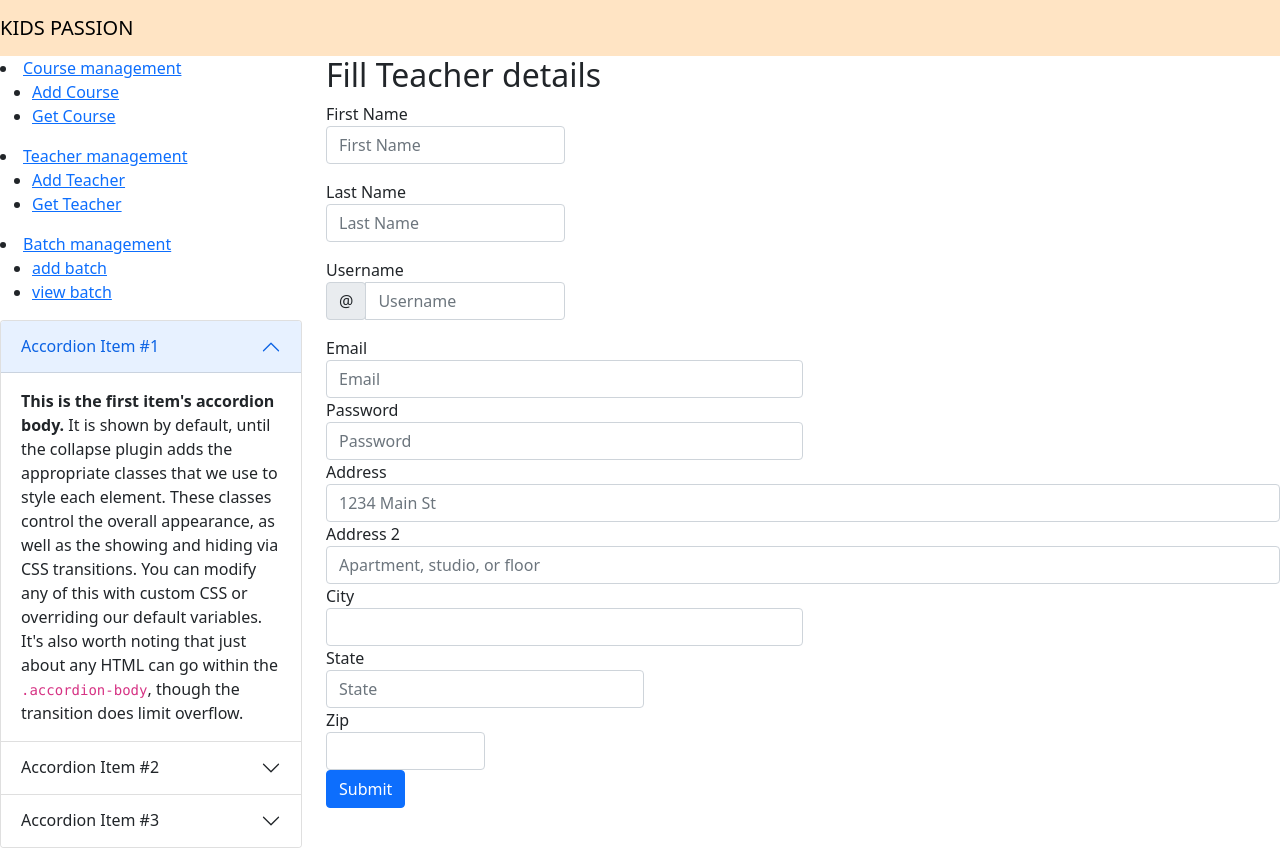
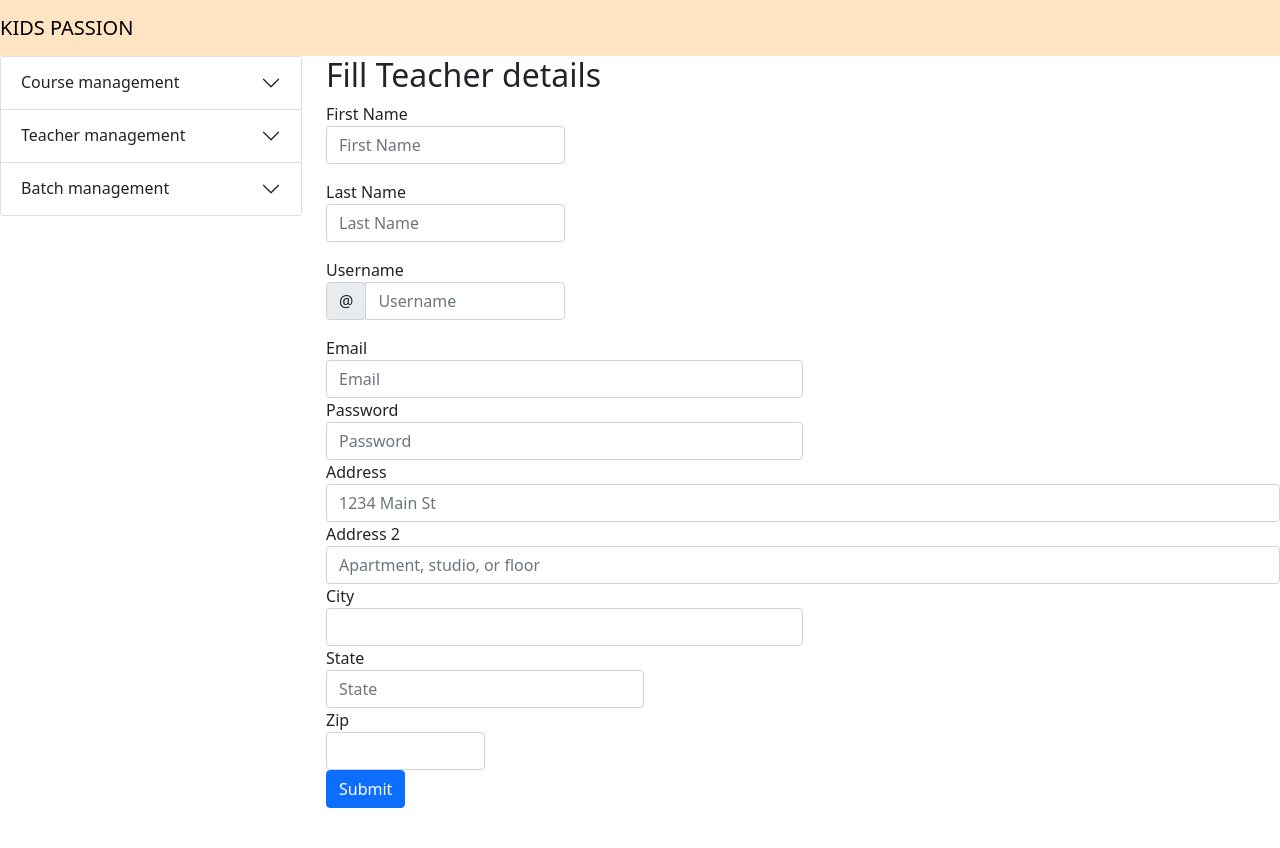
Before and after one commit to ravindrajangid00007/kido_hobby_admin, a Flask app: page /addTeacher in a window 1280 px wide. After the commit the page ends 808 px from the top, so only its background shows below. Run offline with Flask 2, Linux system fonts and the light colour scheme.

Commit message:
changes in dashboard frontend

```diff
--- a/admin_panal/templates/adminDashboard.html
+++ b/admin_panal/templates/adminDashboard.html
@@ -7,15 +7,19 @@
 <nav class="navbar">
   <a class="navbar-brand textColor" href="#">KIDS PASSION</a>
 </nav>
-
-<div class="">
+<!--sidebar content-->
+<div>
   <div class="row">
     <div class="col-3">
-
-
-        <li><a class="collapsible-header waves-effect arrow-r"><i class="fas fa-chevron-right"></i>Course
-          management<i class="fas fa-angle-down rotate-icon"></i></a>
-          <div class="collapsible-body">
+      <div class="accordion" id="accordionExample">
+        <div class="accordion-item">
+          <h2 class="accordion-header" id="headingOne">
+            <button class="accordion-button collapsed" type="button" data-bs-toggle="collapse" data-bs-target="#collapseOne" aria-expanded="false" aria-controls="collapseOne">
+              Course management
+            </button>
+          </h2>
+          <div id="collapseOne" class="accordion-collapse collapse" aria-labelledby="headingOne" data-bs-parent="#accordionExample">
+            <div class="accordion-body">
               <ul>
                 <li><a href="/addCourse" class="waves-effect">Add Course</a>
                 </li>
@@ -23,10 +27,17 @@
                 </li>
               </ul>
             </div>
-        </li>
-        <li><a class="collapsible-header waves-effect arrow-r"><i class="fas fa-hand-point-up"></i>
-            Teacher management<i class="fas fa-angle-down rotate-icon"></i></a>
-          <div class="collapsible-body">
+          </div>
+        </div>
+
+        <div class="accordion-item">
+          <h2 class="accordion-header" id="headingTwo">
+            <button class="accordion-button collapsed" type="button" data-bs-toggle="collapse" data-bs-target="#collapseTwo" aria-expanded="false" aria-controls="collapseTwo">
+              Teacher management
+            </button>
+          </h2>
+          <div id="collapseTwo" class="accordion-collapse collapse" aria-labelledby="headingTwo" data-bs-parent="#accordionExample">
+            <div class="accordion-body">
               <ul>
                 <li><a href="/addTeacher" class="waves-effect">Add Teacher</a>
                 </li>
@@ -34,9 +45,16 @@
                 </li>
               </ul>
             </div>
-        </li>
-        <li><a class="collapsible-header waves-effect arrow-r"><i class="fas fa-eye"></i> Batch management<i class="fas fa-angle-down rotate-icon"></i></a>
-          <div class="collapsible-body">
+          </div>
+        </div>
+        <div class="accordion-item">
+          <h2 class="accordion-header" id="headingThree">
+            <button class="accordion-button collapsed" type="button" data-bs-toggle="collapse" data-bs-target="#collapseThree" aria-expanded="false" aria-controls="collapseThree">
+              Batch management
+            </button>
+          </h2>
+          <div id="collapseThree" class="accordion-collapse collapse" aria-labelledby="headingThree" data-bs-parent="#accordionExample">
+            <div class="accordion-body">
               <ul>
                 <li><a href="#" class="waves-effect">add batch</a>
                 </li>
@@ -44,55 +62,19 @@
                 </li>
               </ul>
             </div>
-        </li>
-
-        <div class="accordion" id="accordionExample">
-          <div class="accordion-item">
-            <h2 class="accordion-header" id="headingOne">
-              <button class="accordion-button" type="button" data-bs-toggle="collapse" data-bs-target="#collapseOne" aria-expanded="true" aria-controls="collapseOne">
-                Accordion Item #1
-              </button>
-            </h2>
-            <div id="collapseOne" class="accordion-collapse collapse show" aria-labelledby="headingOne" data-bs-parent="#accordionExample">
-              <div class="accordion-body">
-                <strong>This is the first item's accordion body.</strong> It is shown by default, until the collapse plugin adds the appropriate classes that we use to style each element. These classes control the overall appearance, as well as the showing and hiding via CSS transitions. You can modify any of this with custom CSS or overriding our default variables. It's also worth noting that just about any HTML can go within the <code>.accordion-body</code>, though the transition does limit overflow.
-              </div>
-            </div>
-          </div>
-          <div class="accordion-item">
-            <h2 class="accordion-header" id="headingTwo">
-              <button class="accordion-button collapsed" type="button" data-bs-toggle="collapse" data-bs-target="#collapseTwo" aria-expanded="false" aria-controls="collapseTwo">
-                Accordion Item #2
-              </button>
-            </h2>
-            <div id="collapseTwo" class="accordion-collapse collapse" aria-labelledby="headingTwo" data-bs-parent="#accordionExample">
-              <div class="accordion-body">
-                <strong>This is the second item's accordion body.</strong> It is hidden by default, until the collapse plugin adds the appropriate classes that we use to style each element. These classes control the overall appearance, as well as the showing and hiding via CSS transitions. You can modify any of this with custom CSS or overriding our default variables. It's also worth noting that just about any HTML can go within the <code>.accordion-body</code>, though the transition does limit overflow.
-              </div>
-            </div>
-          </div>
-          <div class="accordion-item">
-            <h2 class="accordion-header" id="headingThree">
-              <button class="accordion-button collapsed" type="button" data-bs-toggle="collapse" data-bs-target="#collapseThree" aria-expanded="false" aria-controls="collapseThree">
-                Accordion Item #3
-              </button>
-            </h2>
-            <div id="collapseThree" class="accordion-collapse collapse" aria-labelledby="headingThree" data-bs-parent="#accordionExample">
-              <div class="accordion-body">
-                <strong>This is the third item's accordion body.</strong> It is hidden by default, until the collapse plugin adds the appropriate classes that we use to style each element. These classes control the overall appearance, as well as the showing and hiding via CSS transitions. You can modify any of this with custom CSS or overriding our default variables. It's also worth noting that just about any HTML can go within the <code>.accordion-body</code>, though the transition does limit overflow.
           </div>
         </div>
       </div>
     </div>
-
-
-    </div>
+    <!--end of sidebar -->
+    <!--Dashboard Content-->
     <div class="col-9">
       {% block dashContent %}
 
       {%endblock%}
     </div>
 
+    <!--End of Dashboard content-->
   </div>
 </div>
 
--- a/admin_panal/templates/base.html
+++ b/admin_panal/templates/base.html
@@ -14,6 +14,7 @@
 
     {% endblock %}
 
+
     <script src="https://cdn.jsdelivr.net/npm/bootstrap@5.0.2/dist/js/bootstrap.bundle.min.js" integrity="sha384-MrcW6ZMFYlzcLA8Nl+NtUVF0sA7MsXsP1UyJoMp4YLEuNSfAP+JcXn/tWtIaxVXM" crossorigin="anonymous"></script>
 </body>
 
```
Also changed, not shown: admin_panal/static/style.css (line endings or trailing spaces). Lines whose indentation alone changed are shown as unchanged.
